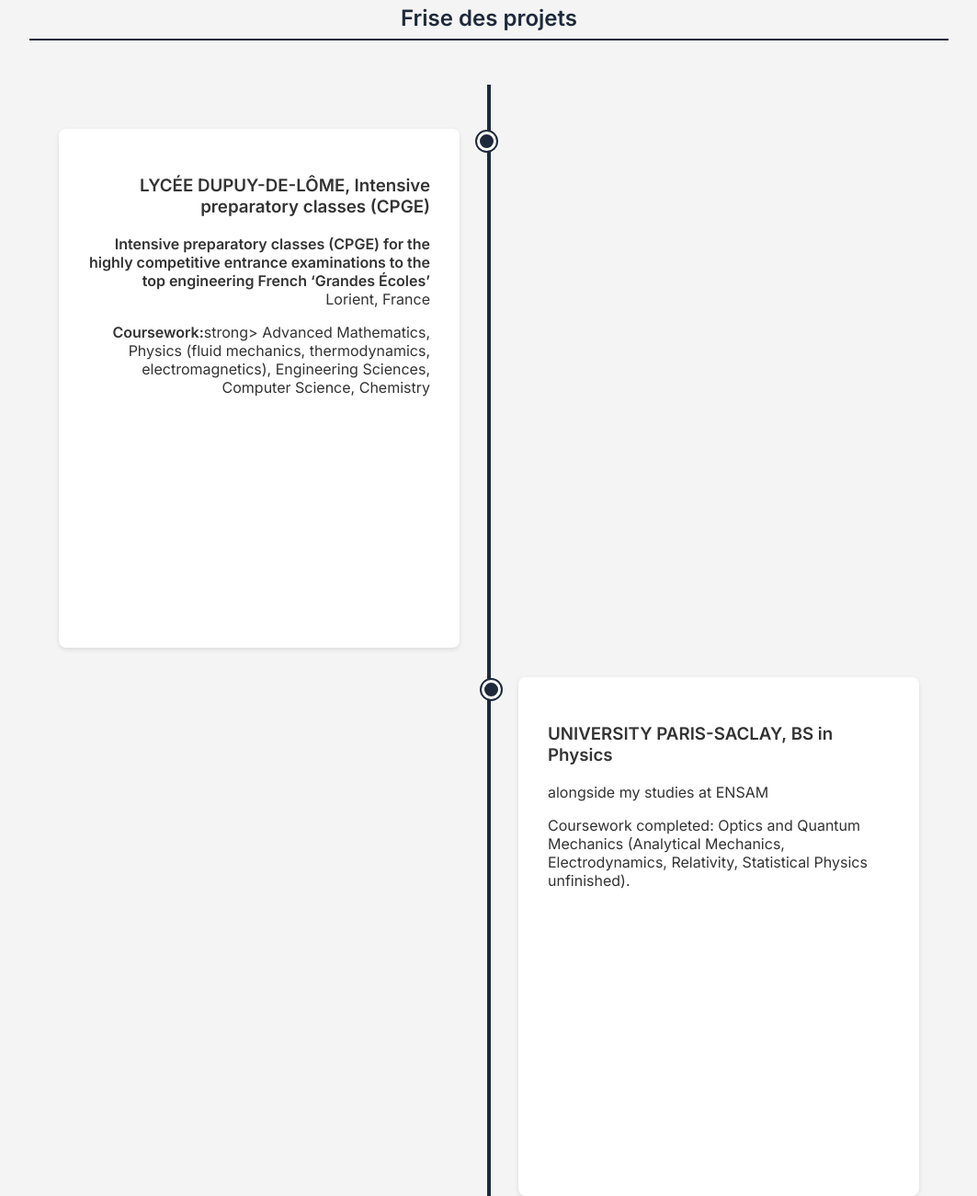
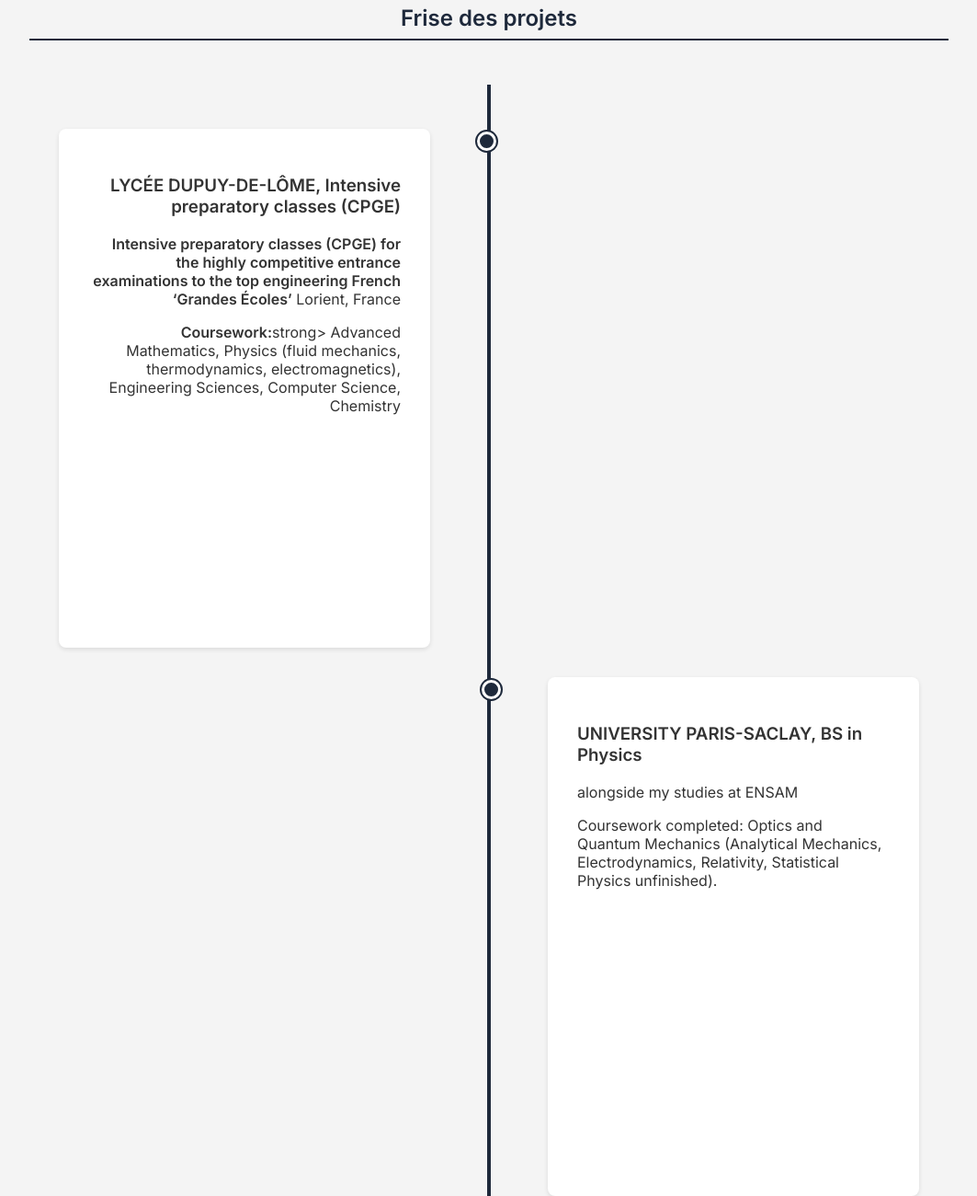
Before and after one commit to TanguyHourmant/TanguyHourmant.github.io, a plain HTML site: page index.html in a window 1280 px wide. Shown: the part 300-1600 px from the top of the page at 92% size, without its empty margins (108-1171 px from the left). Drawn offline with Linux system fonts and the light colour scheme.

Commit message:
Update index.html

```diff
--- a/index.html
+++ b/index.html
@@ -55,10 +55,12 @@
     .timeline-item.left {
       left: 0;
       text-align: right;
+      padding-right: 4rem;
     }
     .timeline-item.right {
       left: 50%;
       text-align: left;
+      padding-left: 4rem;
     }
     .timeline-content {
       background: white;
@@ -66,7 +68,7 @@
       border-radius: 8px;
       box-shadow: 0 2px 5px rgba(0,0,0,0.1);
       display: inline-block;
-      max-width: 90%;
+      max-width: none;
       min-height: 500px;
     }
     .timeline-item::after {
```
